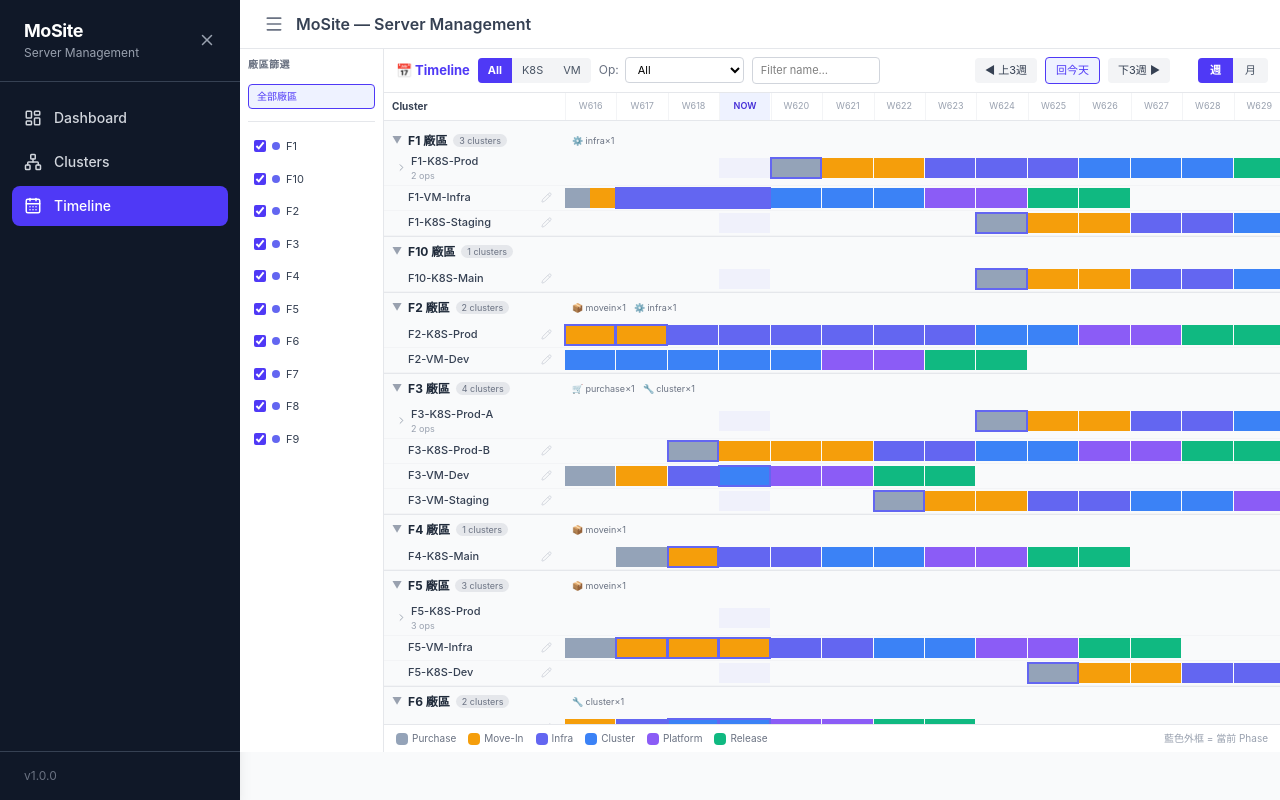
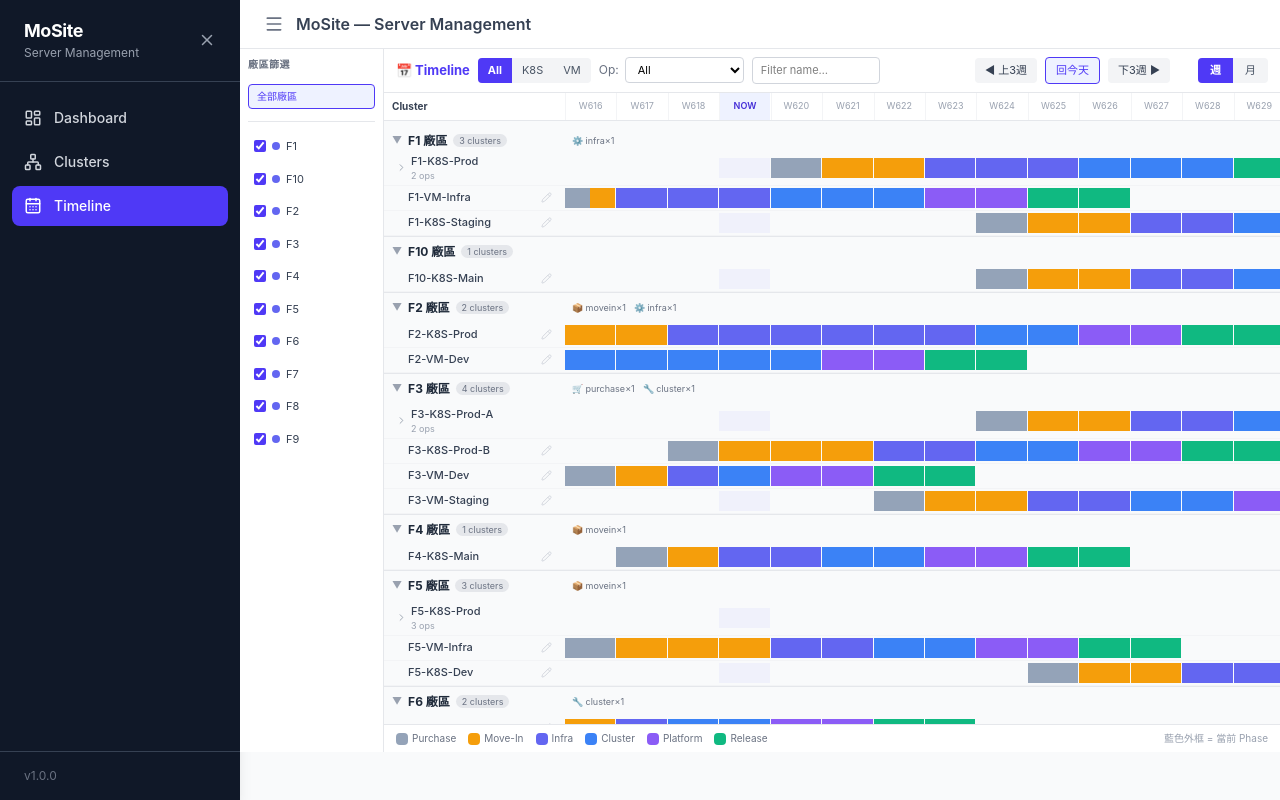
Before and after one commit to hwchiu/mosite, a React (Vite) app: page /timeline in a window 1280 px wide. Built offline with nearby package versions, Linux system fonts and the light colour scheme.

Commit message:
Remove outline frame from current-phase bars so all rectangles are uniform size
Co-authored-by: Copilot <223556219+Copilot@users.noreply.github.com>

```diff
--- a/src/timeline/PhaseCell.tsx
+++ b/src/timeline/PhaseCell.tsx
@@ -40,9 +40,6 @@ export default function PhaseCell({ cell, isNowColumn }: Props) {
       className="h-5"
       style={{
         background: buildGradient(cell.phases),
-        outline: cell.isCurrentPhase ? '2px solid #6366f1' : undefined,
-        outlineOffset: '-1px',
-        boxSizing: 'border-box',
       }}
       title={cell.status === 'blocked' ? 'BLOCKED' : undefined}
     />
```
